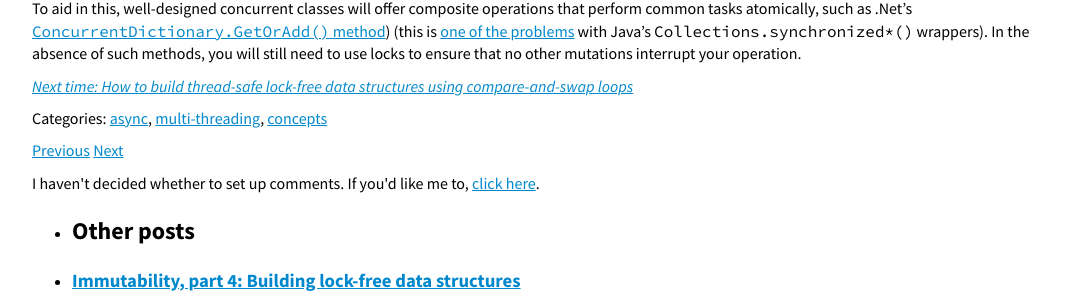
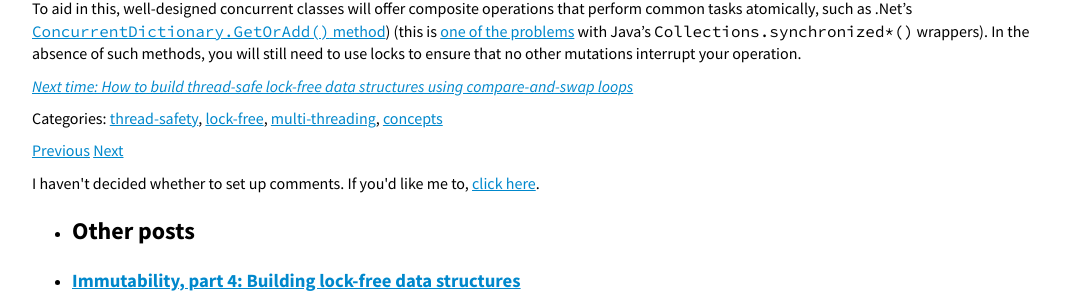
Before and after one commit to SLaks/SLaks.Blog, a Jekyll site: the page built from _posts/2013-07-22-thread-safe-data-structures.md, in a window 1280 px wide. Shown: the part 2614-2916 px from the top of the page, without its empty margins (96-1179 px from the left). Built offline with Jekyll 4.4.1, drawn with Linux system fonts in a browser that asks for light colours; Markdown is read by kramdown in place of the engine named in the settings.

Commit message:
Update tags

```diff
--- a/_posts/2013-07-22-thread-safe-data-structures.md
+++ b/_posts/2013-07-22-thread-safe-data-structures.md
@@ -1,7 +1,7 @@
 ---
 title: "Immutability, part 3: Writing thread-safe data structures"
 layout: "post"
-categories: [async, multi-threading, concepts]
+categories: [thread-safety, lock-free, multi-threading, concepts]
 ---
 
 [Last time]({% post_url 2013-06-23-creating-immutable-stack %}), I showed how to create a simple [covariant]({% post_url 2013-06-28-covariant-immutable-stack %}) immutable stack.
```
